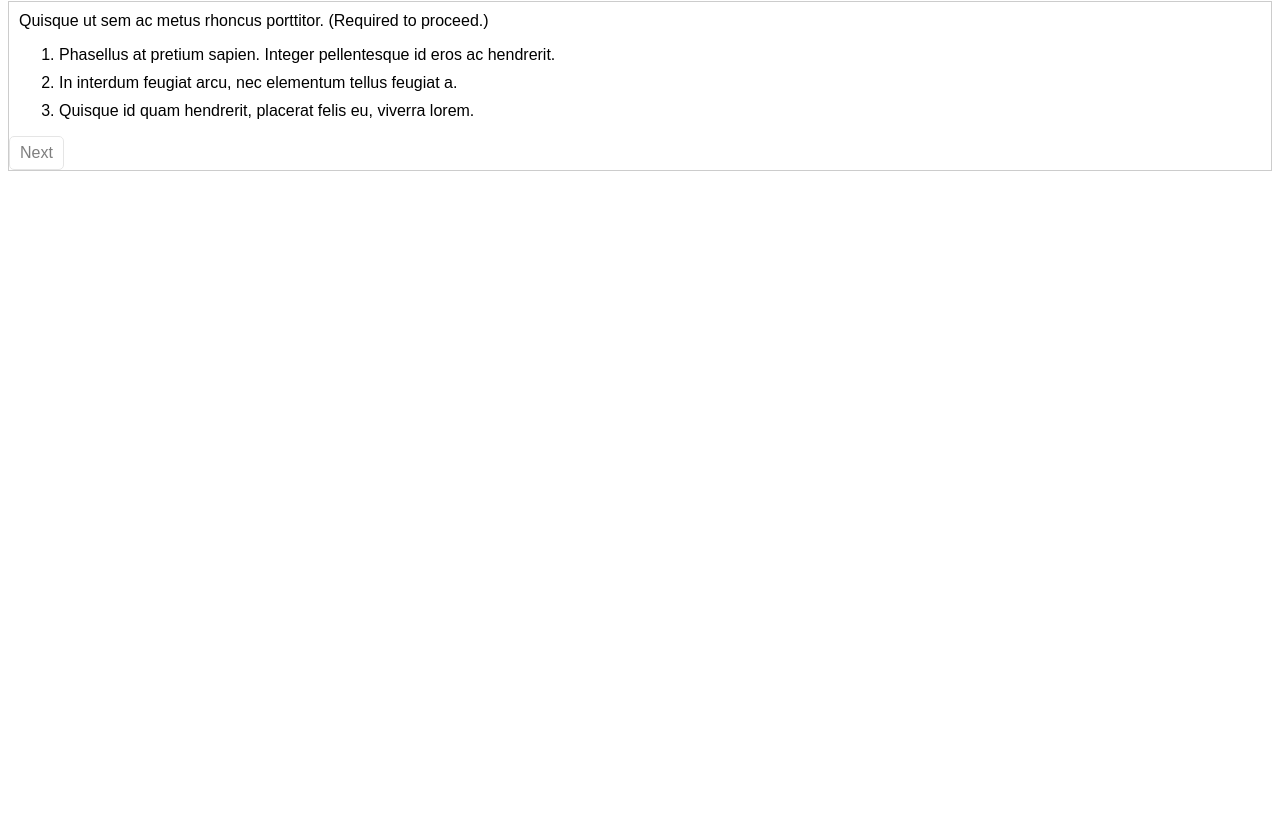
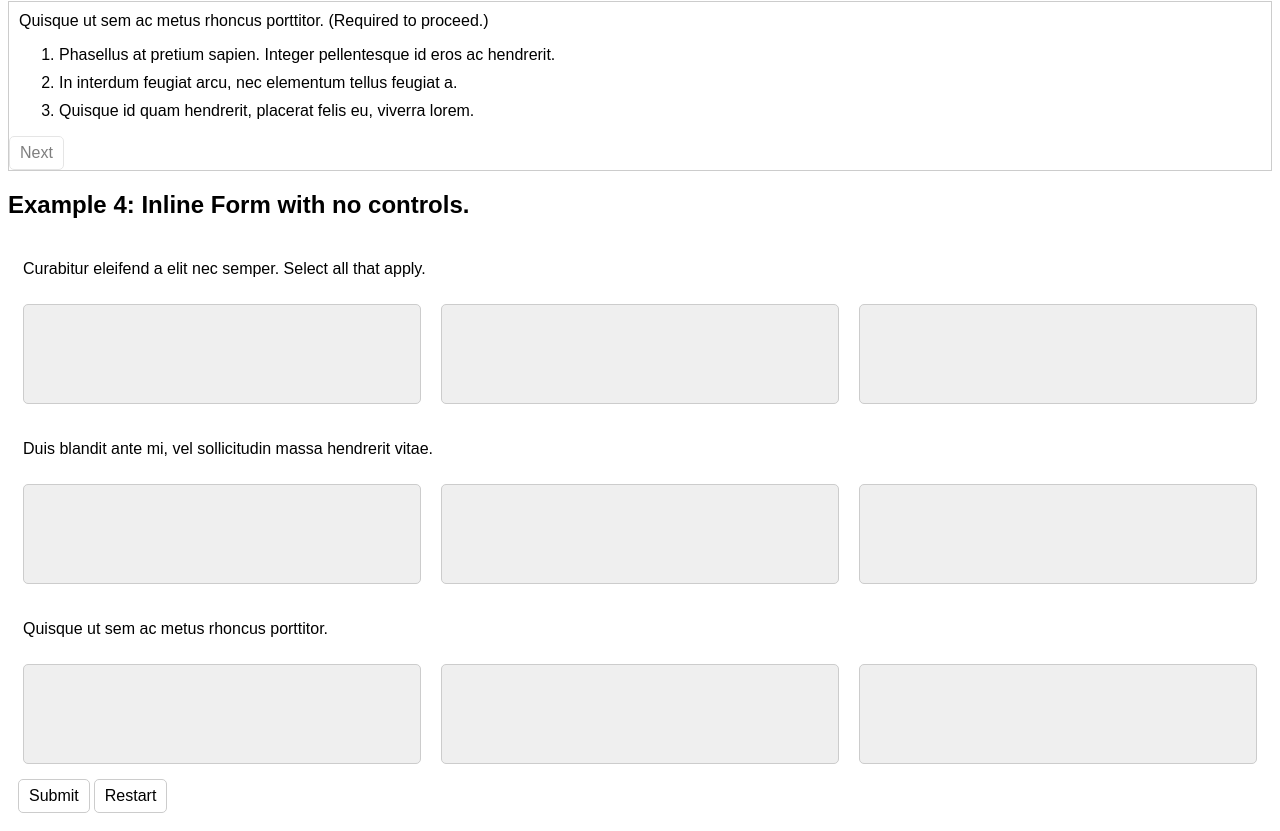
Before and after one commit to cuadra/naive-inputs, a website built with Parcel: page index.html in a window 1280 px wide. Shown: the part 486-1317 px from the top of the page. Before the commit the page ends 800 px from the top, so only its background shows below. Built offline with nearby package versions, Linux system fonts and the light colour scheme.

Commit message:
addition of inline example

```diff
--- a/index.html
+++ b/index.html
@@ -38,9 +38,9 @@
 				<p>Duis blandit ante mi, vel sollicitudin massa hendrerit vitae. (Not required to proceed.)</p>
 			</div>
 			<div class="answers">
-				<button type="button" class="answer" value=""></button>
-				<button type="button" class="answer" value=""></button>
-				<button type="button" class="answer" value=""></button>
+				<button type="button" class="answer"></button>
+				<button type="button" class="answer"></button>
+				<button type="button" class="answer"></button>
 			</div>
 			<div class="controls">
 				<button type="button" class="previous">Previous</button>
@@ -53,9 +53,9 @@
 				<p>Quisque ut sem ac metus rhoncus porttitor. (Required to proceed.)</p>
 			</div>
 			<div class="answers">
-				<button type="button" class="answer" value=""></button>
-				<button type="button" class="answer" value=""></button>
-				<button type="button" class="answer" value=""></button>
+				<button type="button" class="answer"></button>
+				<button type="button" class="answer"></button>
+				<button type="button" class="answer"></button>
 			</div>
 			<div class="controls">
 				<button type="button" class="previous">Previous</button>
@@ -131,6 +131,43 @@
 			<div class="submit">Submit</div>
 		</div>
 	</div>
+	<h2>Example 4: Inline Form with no controls.</h2>
+	<form class="quiz styled inline">
+		<fieldset class="question multiple">
+			<div class="text">
+				<p>Curabitur eleifend a elit nec semper. Select all that apply.</p>
+			</div>
+			<div class="answers">
+				<button type="button" class="answer"></button>
+				<button type="button" class="answer"></button>
+				<button type="button" class="answer"></button>
+			</div>
+		</fieldset>
+		<fieldset class="question">
+			<div class="text">
+				<p>Duis blandit ante mi, vel sollicitudin massa hendrerit vitae.</p>
+			</div>
+			<div class="answers">
+				<button type="button" class="answer"></button>
+				<button type="button" class="answer"></button>
+				<button type="button" class="answer"></button>
+			</div>
+		</fieldset>
+		<fieldset class="question">
+			<div class="text">
+				<p>Quisque ut sem ac metus rhoncus porttitor.</p>
+			</div>
+			<div class="answers">
+				<button type="button" class="answer"></button>
+				<button type="button" class="answer"></button>
+				<button type="button" class="answer"></button>
+			</div>
+			<div class="controls">
+				<button type="submit" class="submit">Submit</button>
+				<button type="button" class="restart">Restart</button>
+			</div>
+		</fieldset>
+	</form>
 	<script src="js/index.js"></script>
 </body>
 </html>
--- a/sass/index.scss
+++ b/sass/index.scss
@@ -26,14 +26,14 @@
 	}
 }
 
-
-.question.selected{
-	border:1px solid #CCC;
+.quiz:not(.inline){
+	.question.selected{
+		border:1px solid #CCC;
+	}
+	.question:not(.selected){
+		display:none;
+	}
 }
-.question:not(.selected){
-	display:none;
-}
-
 
 .disabled{
 	opacity:.5;
@@ -77,3 +77,6 @@ code{
 	border:1px solid #CCC;
 	border-radius:5px;
 }
+.quiz.inline fieldset{
+	border:none;
+}
```
Also changed, not shown: README.md.
